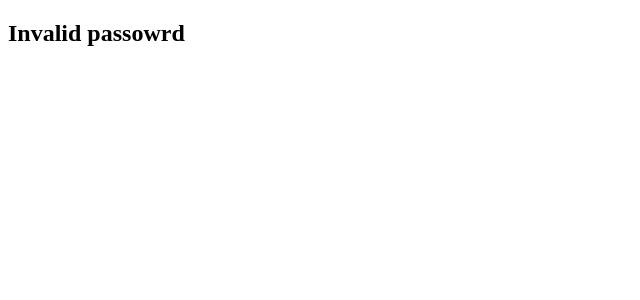
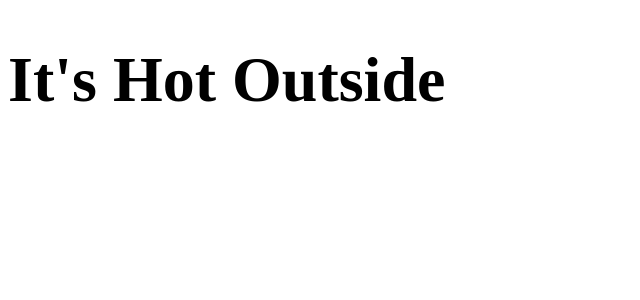
Before and after one commit to prnshjh/Movie-Flix, a React (Vite) app: page / in a window 1280 px wide. Shown: the top 300 px of the page, without its empty margins (0-640 px from the left). Built offline with nearby package versions, Linux system fonts and the light colour scheme.

Commit message:
temperature

```diff
--- a/src/App.jsx
+++ b/src/App.jsx
@@ -1,14 +1,13 @@
-const ValidPassword=()=><h1>Valid Password</h1>;
-const InvalidPassword=()=><h2>Invalid passowrd</h2>;
+import React from 'react'
+import Weather from './Components/Weather'
 
-const Password=({isValid})=>{
-  return isValid? <ValidPassword/>:<InvalidPassword/>
-};
 
 const App = () => {
   return (
     <div>
-      <Password isValid={false}/>
+      <h1>
+        <Weather temperature={26}/>
+      </h1>
     </div>
   )
 }
--- /dev/null
+++ b/src/Components/Weather.jsx
@@ -0,0 +1,18 @@
+import React from 'react';
+
+const Weather = ({ props }) => {
+    const temperature = props;
+    return (
+        <div>
+            {temperature < 15 ? (
+                <h1>It's Cool Outside</h1>
+            ) : temperature > 15 && temperature < 25 ? (
+                <h1>It's Nice Outside</h1>
+            ) : (
+                <h1>It's Hot Outside</h1>
+            )}
+        </div>
+    );
+};
+
+export default Weather;
```
Also changed, not shown: src/Components/Card.jsx (renamed from src/Card.jsx), src/Components/Person.jsx (renamed from src/Person.jsx), src/Components/Product.jsx (renamed from src/Product.jsx), src/samples.txt.
